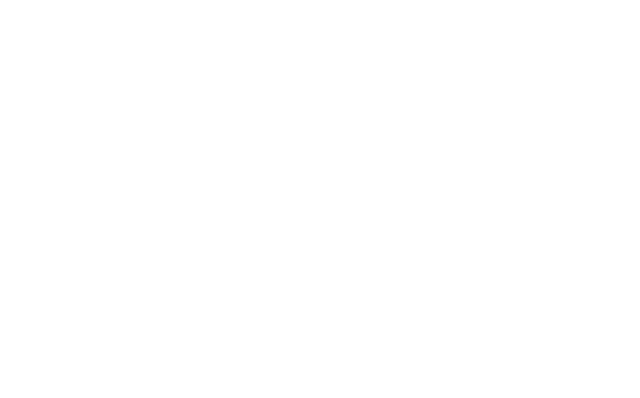
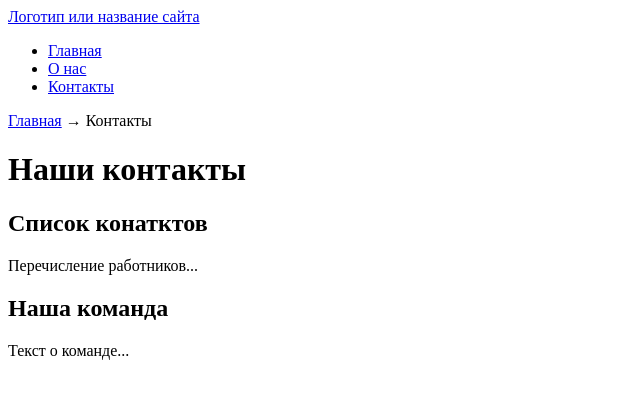
Before and after one commit to FAKER-BAKER/FrBck, a plain HTML site: page src/contacts.html in a window 1280 px wide. Shown: the whole page, without its empty margins (0-640 px from the left). Drawn offline with Linux system fonts and the light colour scheme.

Commit message:
save all

```diff
--- a/src/contacts.html
+++ b/src/contacts.html
@@ -0,0 +1,42 @@
+<!DOCTYPE html>
+<html lang="ru">
+<head>
+    <meta charset="UTF-8">
+    <meta name="viewport" content="width=device-width, initial-scale=1.0">
+    <title>Главная - Название вашего сайта</title>
+    <meta name="description" content="Краткое описание главной страницы вашего сайта">
+    <link rel="icon" href="assets/favicon.ico" type="image/x-icon">
+    <title>Контакты - Название вашего сайта</title>
+    <meta name="description" content="Свяжитесь с нами">
+
+</head>
+<body>
+    <header>
+        <a href="/">Логотип или название сайта</a>
+        <nav>
+            <ul>
+                <li><a href="index.html">Главная</a></li>
+                <li><a href="about.html">О нас</a></li>
+                <li><a href="contacts.html">Контакты</a></li>
+            </ul>
+        </nav>
+    </header>
+
+    <main>
+        <nav aria-label="Хлебные крошки">
+            <a href="index.html">Главная</a> →
+            <span>Контакты</span>
+        </nav>
+
+        <h1>Наши контакты</h1>
+        <section>
+            <h2>Список конатктов</h2>
+            <p>Перечисление работников...</p>
+        </section>
+        <section>
+            <h2>Наша команда</h2>
+            <p>Текст о команде...</p>
+        </section>
+    </main>
+</body>
+</html>
```
Also changed, not shown: src/about.html (+12 -7 lines).
